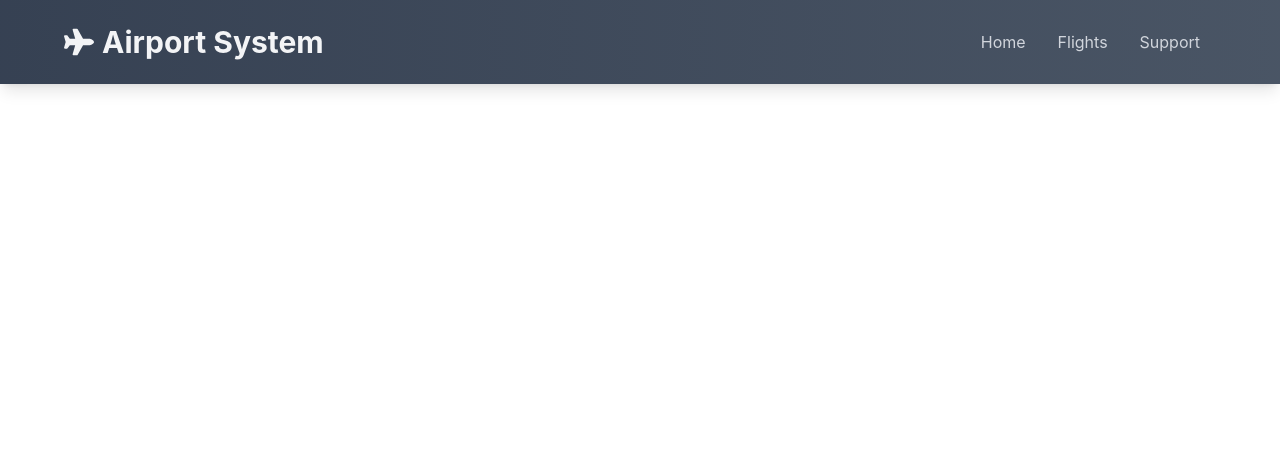
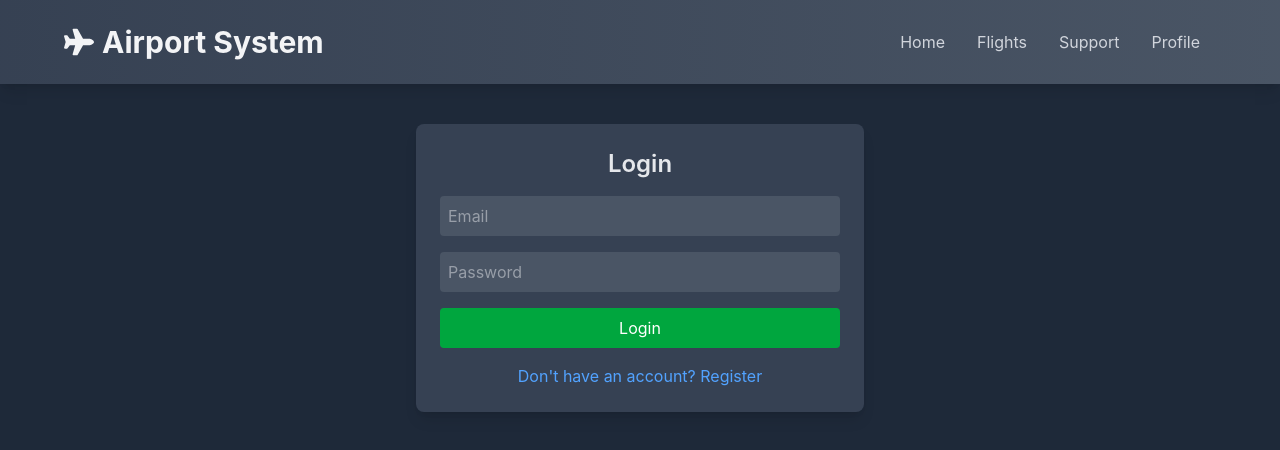
Before and after one commit to YuriiMikitiy/LabWebBaseTechnologyFrontEnd, a React (Vite) app in the folder ViteAirportSystem/: page /profile in a window 1280 px wide. Shown: the top 450 px of the page. Built offline with nearby package versions, Linux system fonts and the light colour scheme; no server answers.

Commit message:
push lab5

```diff
--- /dev/null
+++ b/ViteAirportSystem/components/ChatBot.jsx
@@ -0,0 +1,73 @@
+import React, { useState } from 'react';
+import { FaRobot, FaUser } from 'react-icons/fa';
+
+function ChatBot() {
+    const [messages, setMessages] = useState([]);
+    const [input, setInput] = useState('');
+    const [isLoading, setIsLoading] = useState(false);
+
+    const handleSubmit = async (e) => {
+        e.preventDefault();
+        if (!input.trim()) return;
+
+        const userMessage = { type: 'user', text: input };
+        setMessages([...messages, userMessage]);
+        setInput('');
+        setIsLoading(true);
+
+        try {
+            const response = await fetch('https://localhost:44392/api/Chat', {
+                method: 'POST',
+                headers: { 'Content-Type': 'application/json' },
+                body: JSON.stringify({ message: input }),
+            });
+            const data = await response.json();
+            const botMessage = { type: 'bot', text: data.response };
+            setMessages((prev) => [...prev, botMessage]);
+        } catch (error) {
+            const errorMessage = { type: 'bot', text: 'Sorry, something went wrong. Try again!' };
+            setMessages((prev) => [...prev, errorMessage]);
+        } finally {
+            setIsLoading(false);
+        }
+    };
+
+    return (
+        <div className="bg-gray-700 rounded-lg shadow-lg max-w-2xl mx-auto h-96 flex flex-col">
+            <div className="p-4 bg-gray-600 rounded-t-lg flex items-center">
+                <FaRobot className="mr-2" />
+                <h3 className="text-lg font-semibold">Airport Assistant</h3>
+            </div>
+            <div className="flex-1 p-4 overflow-y-auto space-y-2">
+                {messages.map((msg, index) => (
+                    <div key={index} className={`flex ${msg.type === 'user' ? 'justify-end' : 'justify-start'}`}>
+                        <div className={`max-w-xs p-2 rounded-lg ${msg.type === 'user' ? 'bg-blue-600' : 'bg-gray-600'}`}>
+                            <div className={`text-sm ${msg.type === 'user' ? 'text-white' : 'text-gray-200'}`}>{msg.text}</div>
+                        </div>
+                    </div>
+                ))}
+                {isLoading && (
+                    <div className="flex justify-start">
+                        <div className="bg-gray-600 p-2 rounded-lg">
+                            <div className="text-sm text-gray-200">Typing...</div>
+                        </div>
+                    </div>
+                )}
+            </div>
+            <form onSubmit={handleSubmit} className="p-4 waith-auto bg-gray-600 rounded-b-lg flex">
+                <textarea
+                    type="text"
+                    value={input}
+                    onChange={(e) => setInput(e.target.value)}
+                    placeholder="Ask about flights, delays, or bookings..."
+                    className="flex-1 p-2 bg-gray-700 text-gray-200 rounded-l focus:outline-none focus:ring-2 focus:ring-blue-500"
+                />
+                <button type="submit" disabled={isLoading} className="px-4 py-2 bg-blue-600 text-white rounded-r hover:bg-blue-500 transition">
+                    Send
+                </button>
+            </form>
+        </div>
+    );
+}
+
+export default ChatBot;
--- a/ViteAirportSystem/components/Navbar.jsx
+++ b/ViteAirportSystem/components/Navbar.jsx
@@ -2,7 +2,6 @@ import React from 'react';
 import { FaPlane } from 'react-icons/fa';
 
 function Navbar({ onNavClick }) {
-    // Перевірка, чи функція передана
     const handleClick = (path) => {
         if (typeof onNavClick === 'function') {
             onNavClick(path);
@@ -21,6 +20,7 @@ function Navbar({ onNavClick }) {
                     <button onClick={() => handleClick('/')} className="text-gray-300 mx-4 hover:text-gray-100 transition">Home</button>
                     <button onClick={() => handleClick('/flights')} className="text-gray-300 mx-4 hover:text-gray-100 transition">Flights</button>
                     <button onClick={() => handleClick('/support')} className="text-gray-300 mx-4 hover:text-gray-100 transition">Support</button>
+                    <button onClick={() => handleClick('/profile')} className="text-gray-300 mx-4 hover:text-gray-100 transition">Profile</button>
                 </nav>
             </div>
         </header>
--- /dev/null
+++ b/ViteAirportSystem/components/UserProfile.jsx
@@ -0,0 +1,136 @@
+import React, { useState, useEffect } from 'react';
+import { useNavigate } from 'react-router-dom';
+
+function UserProfile() {
+    const navigate = useNavigate();
+
+    const [isRegister, setIsRegister] = useState(false); // toggle між реєстрацією і входом
+    const [userData, setUserData] = useState({
+        username: '',
+        email: '',
+        password: ''
+    });
+    const [token, setToken] = useState(localStorage.getItem('token') || '');
+    const [message, setMessage] = useState('');
+
+    useEffect(() => {
+        if (token) {
+            navigate('/'); // якщо токен вже є — одразу на головну
+        }
+    }, [token, navigate]);
+
+    const handleChange = (e) => {
+        const { name, value } = e.target;
+        setUserData({ ...userData, [name]: value });
+    };
+
+    const handleRegister = async (e) => {
+        e.preventDefault();
+        try {
+            const response = await fetch('https://localhost:44392/api/auth/register', {
+                method: 'POST',
+                headers: { 'Content-Type': 'application/json' },
+                body: JSON.stringify(userData)
+            });
+            const data = await response.json();
+            if (response.ok) {
+                setMessage('Registered successfully! You can login now.');
+                setIsRegister(false); // після реєстрації переключаємо на форму логіну
+            } else {
+                setMessage(data.message || 'Error registering.');
+            }
+        } catch (error) {
+            setMessage('Server error.');
+        }
+    };
+
+   const handleLogin = async (e) => {
+    e.preventDefault();
+    try {
+        const response = await fetch('https://localhost:44392/api/auth/login', {
+            method: 'POST',
+            headers: { 'Content-Type': 'application/json' },
+            body: JSON.stringify({ email: userData.email, password: userData.password })
+        });
+
+        const data = await response.json();
+
+        if (response.ok) {
+            setToken(data.token);
+            localStorage.setItem('token', data.token);
+            setMessage('Logged in successfully!');
+            navigate('/'); // редірект на головну
+        } else if (response.status === 400 || response.status === 401) {
+            setMessage('Invalid email or password.');
+        } else {
+            setMessage(data.message || 'Login failed.');
+        }
+    } catch (error) {
+        setMessage('Server error. Please try again later.');
+    }
+};
+
+    return (
+        <div className="max-w-md mx-auto p-6 bg-gray-700 rounded-lg shadow-lg mt-10">
+            <h2 className="text-2xl font-semibold mb-4 text-gray-200 text-center">
+                {isRegister ? 'Register' : 'Login'}
+            </h2>
+
+            <form className="space-y-4">
+                {isRegister && (
+                    <input
+                        type="text"
+                        name="username"
+                        value={userData.username}
+                        onChange={handleChange}
+                        placeholder="Username"
+                        className="w-full p-2 bg-gray-600 text-gray-200 rounded focus:outline-none focus:ring-2 focus:ring-blue-500"
+                    />
+                )}
+                <input
+                    type="email"
+                    name="email"
+                    value={userData.email}
+                    onChange={handleChange}
+                    placeholder="Email"
+                    className="w-full p-2 bg-gray-600 text-gray-200 rounded focus:outline-none focus:ring-2 focus:ring-blue-500"
+                />
+                <input
+                    type="password"
+                    name="password"
+                    value={userData.password}
+                    onChange={handleChange}
+                    placeholder="Password"
+                    className="w-full p-2 bg-gray-600 text-gray-200 rounded focus:outline-none focus:ring-2 focus:ring-blue-500"
+                />
+
+                {isRegister ? (
+                    <button
+                        onClick={handleRegister}
+                        className="w-full bg-blue-600 text-white p-2 rounded hover:bg-blue-500 transition">
+                        Register
+                    </button>
+                ) : (
+                    <button
+                        onClick={handleLogin}
+                        className="w-full bg-green-600 text-white p-2 rounded hover:bg-green-500 transition">
+                        Login
+                    </button>
+                )}
+            </form>
+
+            <div className="mt-4 text-center">
+                <button
+                    onClick={() => setIsRegister(!isRegister)}
+                    className="text-blue-400 hover:underline"
+                >
+                    {isRegister ? 'Already have an account? Login' : "Don't have an account? Register"}
+                </button>
+            </div>
+
+            {message && <p className="mt-4 text-center text-gray-300">{message}</p>}
+        </div>
+    );
+}
+
+export default UserProfile;
--- a/ViteAirportSystem/src/App.jsx
+++ b/ViteAirportSystem/src/App.jsx
@@ -4,6 +4,8 @@ import Navbar from '../components/Navbar';
 import FlightSearchForm from '../components/FlightSearchForm';
 import FlightList from '../components/FlightList';
 import LoginPage from '../components/LoginPage';
+import ChatBot from '../components/ChatBot';
+import UserProfile from '../components/UserProfile';
 
 function AppContent() {
     const [flights, setFlights] = useState([]);
@@ -37,7 +39,7 @@ function AppContent() {
     };
 
     return (
-        <div className="h-auto bg-gray-800 text-gray-200">
+        <div className="h-full bg-gray-800 text-gray-200">
             <Navbar onNavClick={handleNavClick} />
             <Routes>
                 <Route path="/" element={
@@ -54,11 +56,14 @@ function AppContent() {
                     </main>
                 } />
                 <Route path="/support" element={
-                    <main className="max-w-6xl mx-auto p-6 text-center">
-                        <h2 className="text-2xl font-semibold">Support Page</h2>
-                        <p className="text-gray-400 mt-4">Contact us at support@airportx.ua for assistance!</p>
+                    <main className="max-w-6xl mx-auto p-6">
+                        <h2 className="text-2xl font-semibold mb-4">Support Page</h2>
+                        <p className="text-gray-400 mb-6">Contact us at support@airportx.ua for assistance!</p>
+                        <ChatBot />
                     </main>
                 } />
+                <Route path="/chat" element={<ChatBot />} />
+                <Route path="/profile" element={<UserProfile />} />
             </Routes>
         </div>
     );
```
